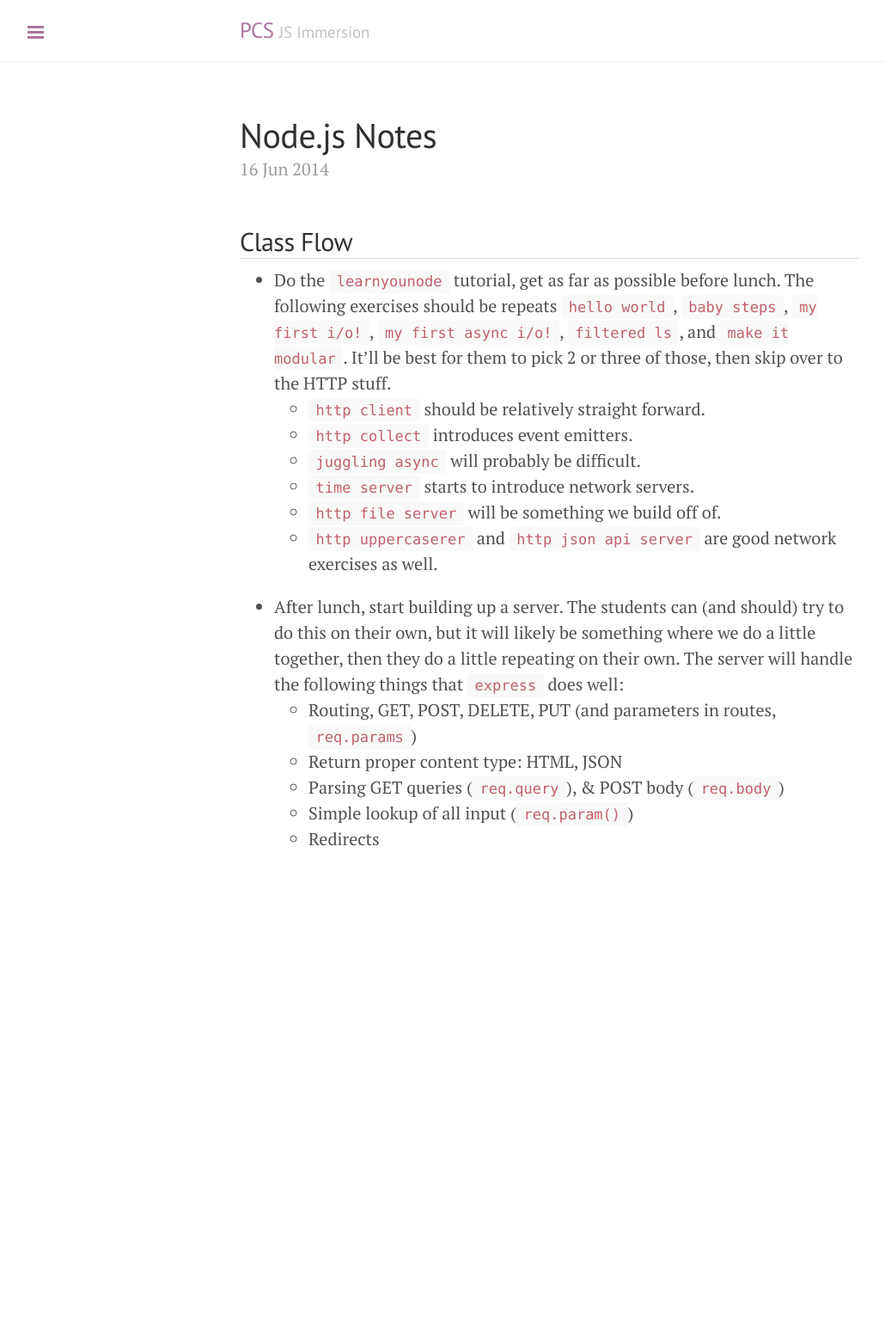
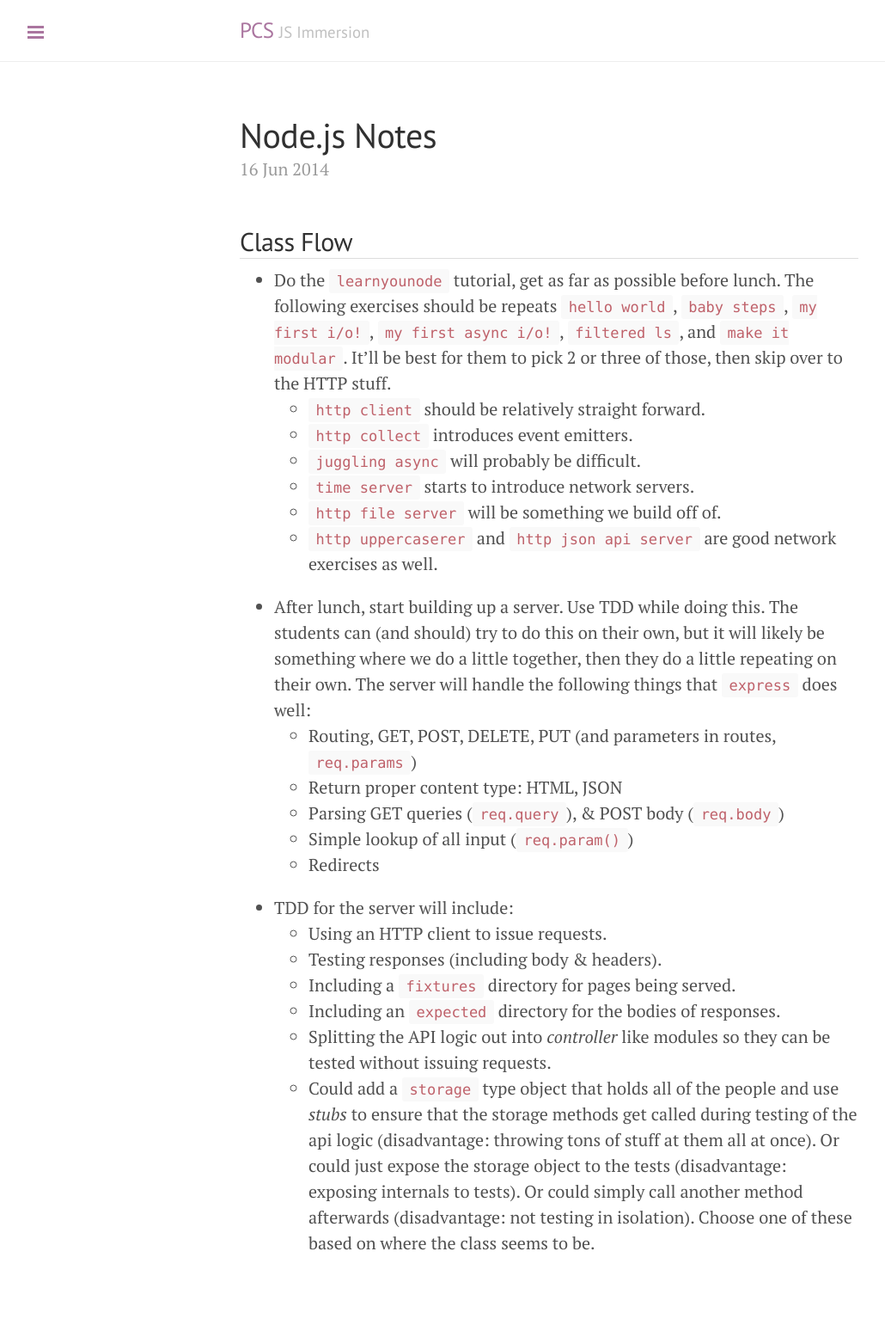
Before and after one commit to wbyoung/jsi, a Jekyll site: the page built from _posts/00-06-01-learnyounode-notes.md, in a window 1280 px wide. Shown: the whole page at 86% size, without its empty margins (1-1031 px from the left). Built offline with Jekyll 4.4.1, drawn with Linux system fonts in a browser that asks for light colours; nearby versions of some CDN libraries; Markdown is read by kramdown in place of the engine named in the settings; before the commit the page ends 1071 px from its top, so only the background shows below that.

Commit message:
More notes for Node.js class.

```diff
--- a/_posts/00-06-01-learnyounode-notes.md
+++ b/_posts/00-06-01-learnyounode-notes.md
@@ -21,12 +21,28 @@ date: 2014-06-16 00:00:00
   - `http uppercaserer` and `http json api server` are good network exercises
     as well.
 
-- After lunch, start building up a server. The students can (and should) try to
-  do this on their own, but it will likely be something where we do a little
-  together, then they do a little repeating on their own. The server will
-  handle the following things that `express` does well:
+- After lunch, start building up a server. Use TDD while doing this. The
+  students can (and should) try to do this on their own, but it will likely be
+  something where we do a little together, then they do a little repeating on
+  their own. The server will handle the following things that `express` does
+  well:
   - Routing, GET, POST, DELETE, PUT (and parameters in routes, `req.params`)
   - Return proper content type: HTML, JSON
   - Parsing GET queries (`req.query`),  & POST body (`req.body`)
   - Simple lookup of all input (`req.param()`)
   - Redirects
+
+- TDD for the server will include:
+  - Using an HTTP client to issue requests.
+  - Testing responses (including body & headers).
+  - Including a `fixtures` directory for pages being served.
+  - Including an `expected` directory for the bodies of responses.
+  - Splitting the API logic out into _controller_ like modules so they can be
+    tested without issuing requests.
+  - Could add a `storage` type object that holds all of the people and use
+    _stubs_ to ensure that the storage methods get called during testing of the
+    api logic (disadvantage: throwing tons of stuff at them all at once). Or
+    could just expose the storage object to the tests (disadvantage: exposing
+    internals to tests). Or could simply call another method afterwards
+    (disadvantage: not testing in isolation). Choose one of these based on
+    where the class seems to be.
```
